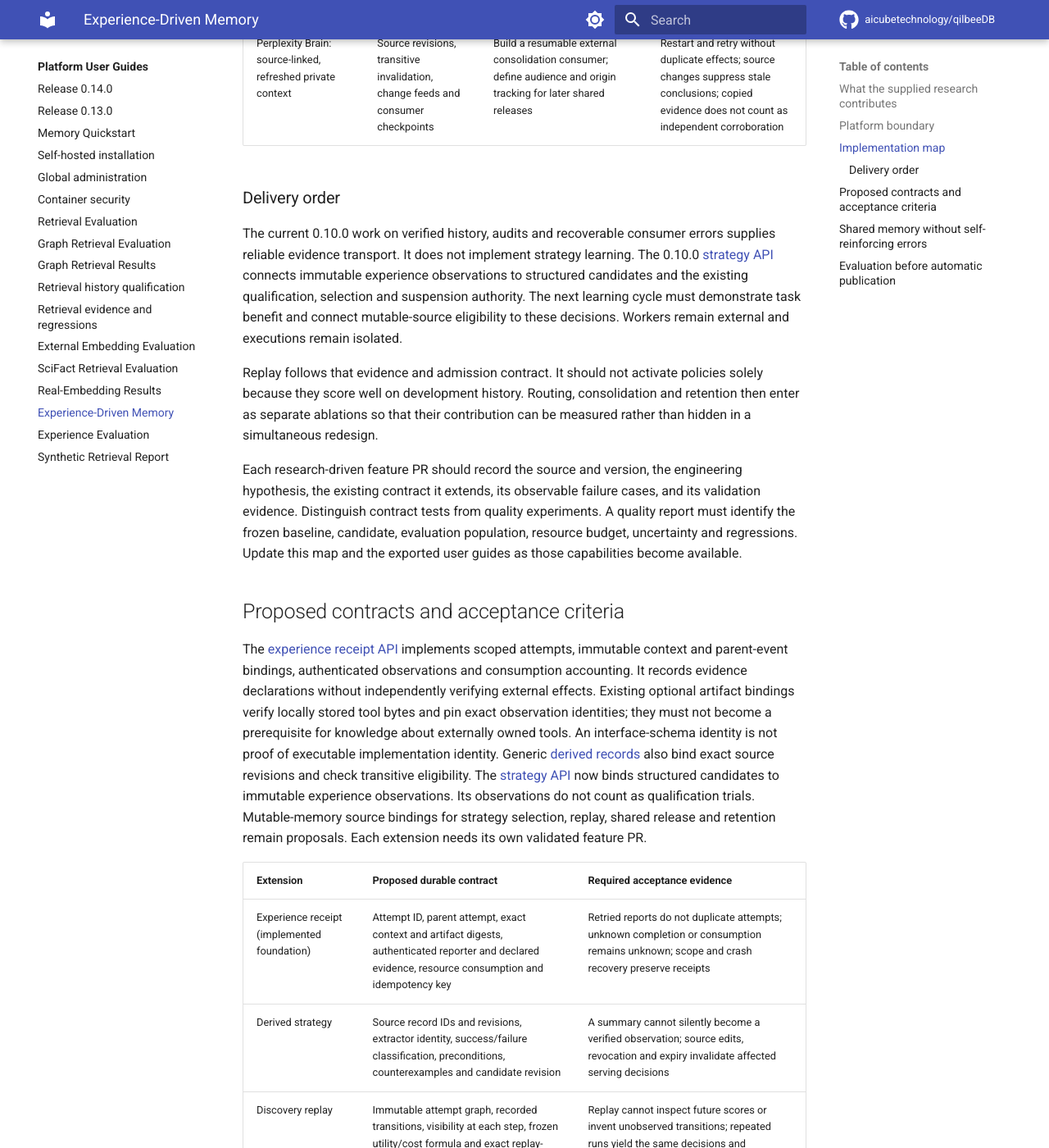
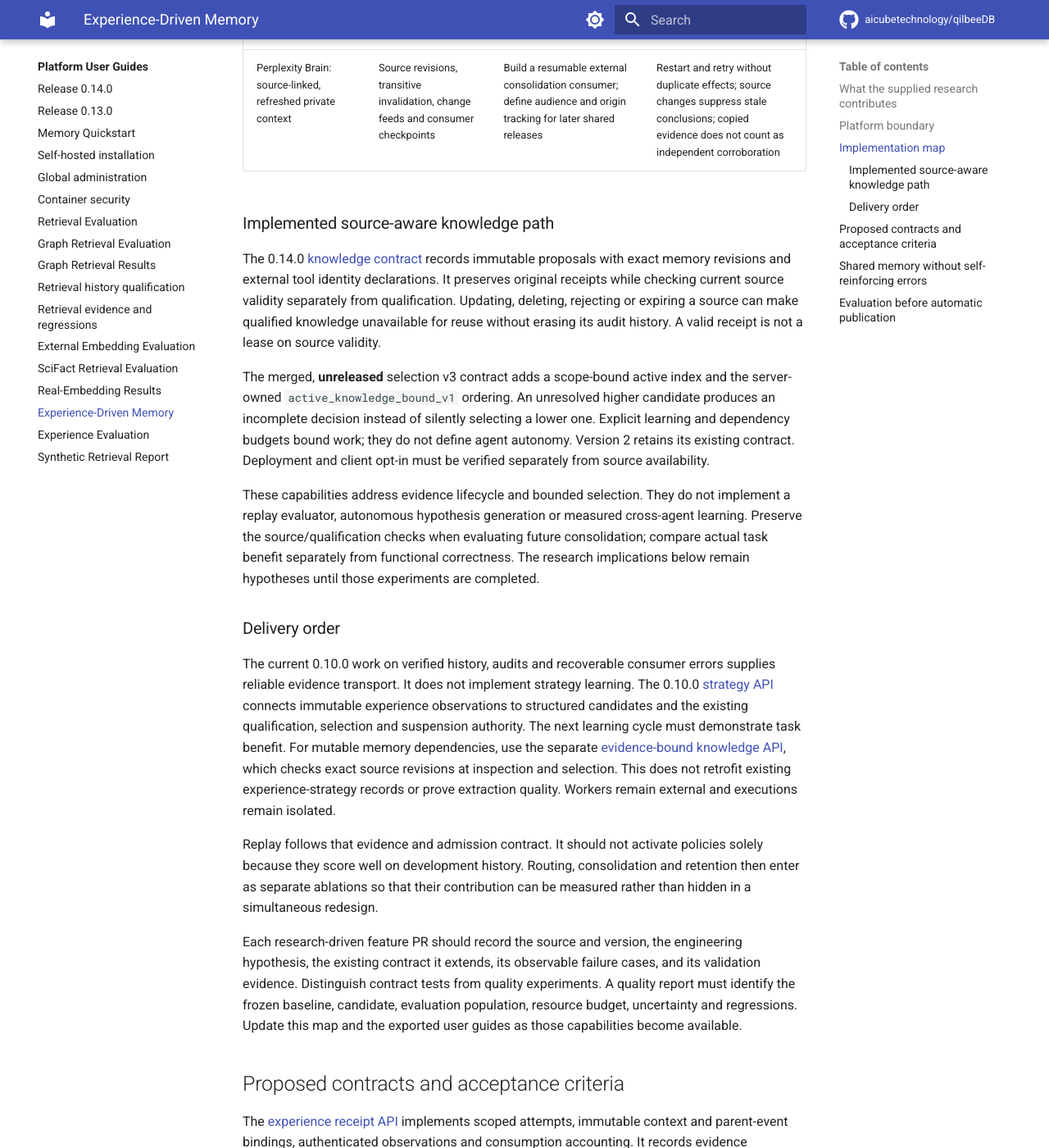
Before and after one commit to aicubetechnology/qilbeeDB, an MkDocs documentation site: the page built from docs/research/experience-memory-design.md, in a window 1280 px wide and 1400 px high, scrolled down 2740 px. Shown: the whole window at 82% size. Built offline with MkDocs 1.6.1 and Material for MkDocs 9.7.7, drawn with Linux system fonts in a browser that asks for light colours; comment, search, counter and statistics services are not loaded; some of the changed text lies outside the part shown.

Commit message:
docs: align research capability map with source-aware knowledge

```diff
--- a/docs/research/experience-memory-design.md
+++ b/docs/research/experience-memory-design.md
@@ -1,11 +1,12 @@
 # From retrieval to experience-driven memory
 
-Status: **research-informed design**, reviewed September 20, 2026. This document
+Status: **research-informed design**, capability map reviewed September 23, 2026. This document
 maps the supplied research to implemented foundations, remaining capabilities
 and acceptance evidence. Experience receipts are available in 0.7.0; revision-bound
 derived memories are available in 0.8.0. Structured experience-backed candidates are available in 0.10.0; extraction
-remains external. Discovery replay and mutable-source-aware strategy selection
-remain proposals. This document does not
+remains external. The 0.14.0 evidence-bound knowledge API adds revision-bound
+proposals and current source checks during inspection and selection. Discovery replay
+and retrofitting source bindings onto legacy strategy records remain proposals. This document does not
 reproduce third-party experiments or establish autonomous improvement.
 The [0.6.0 retrieval report](scifact-results.md) measures retrieval separately.
 The [graph memory evidence map](graph-memory-evidence.md) extends this review with
@@ -65,11 +66,34 @@
 
 | Research input | Foundation already available | Remaining engineering work | Evidence required before claiming benefit |
 | --- | --- | --- | --- |
-| ReasoningBank: reusable strategies from successful and failed attempts | Immutable experience observations, exact cohort exports and revision-bound derived records | The 0.10.0 strategy API implements structured candidates, exact immutable observations and the existing qualification path; mutable-memory source eligibility at selection remains future work | Compare retrieval alone, success-only strategies and success-and-failure strategies with fixed task conditions; report repeated mistakes and task completion, including incomplete runs |
+| ReasoningBank: reusable strategies from successful and failed attempts | Immutable experience observations, structured strategies and the separate 0.14.0 source-aware knowledge path | Evaluate extraction and reuse on real tasks; legacy strategy records do not acquire mutable-memory source bindings automatically | Compare retrieval alone, success-only strategies and success-and-failure strategies with fixed task conditions; report repeated mistakes and task completion, including incomplete runs |
 | Dream-RSI: exploration over recorded discovery history | Parent-event bindings, bounded ancestry, version identities and exact observation exports | Define a frozen replay manifest and an external evaluator with prefix-limited visibility, versioned policy code and explicit unsupported transitions | Repeated replay must agree on decisions and accounting; a selected policy must face fresh online trials against fixed exploration under the same compute budget |
 | ZenBrain: routing, retention and consolidation | Scoped lexical, vector and hybrid retrieval; validity, review and transitive dependency checks | Evaluate routing and retention policies separately; preserve required counterexamples when consolidating | Ablate one mechanism at a time under equal storage/context budgets; measure old-task retention, retrieval quality and downstream task outcomes separately |
 | AI Meets Brain: memory lifecycle and security | Separate memory, experience, procedure and tool contracts with scoped access | Specify lifecycle transitions and evidence obligations between those contracts | Exercise contradictory, stale, poisoned and revoked evidence; verify that a derived claim cannot silently become an authenticated observation or approved procedure |
 | Perplexity Brain: source-linked, refreshed private context | Source revisions, transitive invalidation, change feeds and consumer checkpoints | Build a resumable external consolidation consumer; define audience and origin tracking for later shared releases | Restart and retry without duplicate effects; source changes suppress stale conclusions; copied evidence does not count as independent corroboration |
+
+### Implemented source-aware knowledge path
+
+The 0.14.0 [knowledge contract](../agent-memory/evidence-bound-knowledge.md)
+records immutable proposals with exact memory revisions and external tool
+identity declarations. It preserves original receipts while checking current
+source validity separately from qualification. Updating, deleting, rejecting or
+expiring a source can make qualified knowledge unavailable for reuse without
+erasing its audit history. A valid receipt is not a lease on source validity.
+
+The merged, **unreleased** selection v3 contract adds a scope-bound active index
+and the server-owned `active_knowledge_bound_v1` ordering. An unresolved higher
+candidate produces an incomplete decision instead of silently selecting a lower
+one. Explicit learning and dependency budgets bound work; they do not define
+agent autonomy. Version 2 retains its existing contract. Deployment and client
+opt-in must be verified separately from source availability.
+
+These capabilities address evidence lifecycle and bounded selection. They do not
+implement a replay evaluator, autonomous hypothesis generation or measured
+cross-agent learning. Preserve the source/qualification checks when evaluating
+future consolidation; compare actual task benefit separately from functional
+correctness. The research implications below remain hypotheses until those
+experiments are completed.
 
 ### Delivery order
 
@@ -78,7 +102,10 @@
 learning. The 0.10.0 [strategy API](../api/experience-strategies.md) connects immutable
 experience observations to structured candidates and the existing qualification,
 selection and suspension authority. The next learning cycle must demonstrate
-task benefit and connect mutable-source eligibility to these decisions.
+task benefit. For mutable memory dependencies, use the separate
+[evidence-bound knowledge API](../agent-memory/evidence-bound-knowledge.md),
+which checks exact source revisions at inspection and selection. This does not
+retrofit existing experience-strategy records or prove extraction quality.
 Workers remain external and executions remain isolated.
 
 Replay follows that evidence and admission contract. It should not activate
@@ -105,8 +132,9 @@
 [derived records](../api/derived-memory.md) also bind exact source revisions and
 check transitive eligibility. The [strategy API](../api/experience-strategies.md) now binds structured candidates
 to immutable experience observations. Its observations do not count as
-qualification trials. Mutable-memory source bindings for strategy selection,
-replay, shared release and retention remain proposals. Each extension needs its own validated feature PR.
+qualification trials. The separate evidence-bound knowledge API already binds mutable memory revisions
+and checks their current validity during selection. Retrofitting legacy strategy
+records, discovery replay, shared release and outcome-driven retention remain proposals. Each extension needs its own validated feature PR.
 
 | Extension | Proposed durable contract | Required acceptance evidence |
 | --- | --- | --- |
@@ -168,8 +196,10 @@
 Experience receipts and revisioned memory-source bindings provide the knowledge
 foundation. Existing tool artifact records are compatibility capabilities, not a
 requirement for future external-tool knowledge. Structured strategy candidates now bind exact experience evidence to that
-qualification authority. The next step is controlled task evaluation and
-mutable-source eligibility during strategy admission and selection. Replay
+qualification authority. Current source-aware inspection and selection are implemented in the separate
+evidence-bound knowledge API. Controlled task evaluation remains necessary;
+qualification and current source validity are separate checks, and neither proves
+that externally reported outcomes actually occurred. Replay
 and shared release depend on those contracts. Automatic selection can operate
 within an authorized policy after qualification; unmeasured candidates remain
 candidates, and a valid baseline remains available when evidence is rejected or
--- a/docs/user-docs.json
+++ b/docs/user-docs.json
@@ -320,7 +320,7 @@
       "source": "docs/agent-memory/evidence-bound-knowledge.md",
       "file": "evidence-bound-knowledge.md",
       "title": "Evidence-bound knowledge",
-      "description": "Select and reinspect evidence-bound knowledge with the optional Python client, explicit scope, work limits and application-owned decisions.",
+      "description": "Choose revision-bound procedural knowledge, inspect current source validity and use bounded selection without transferring execution authority.",
       "order": 106
     },
     {
```
Also changed, not shown: docs/agent-memory/evidence-bound-knowledge.md (+13 -0 lines).
